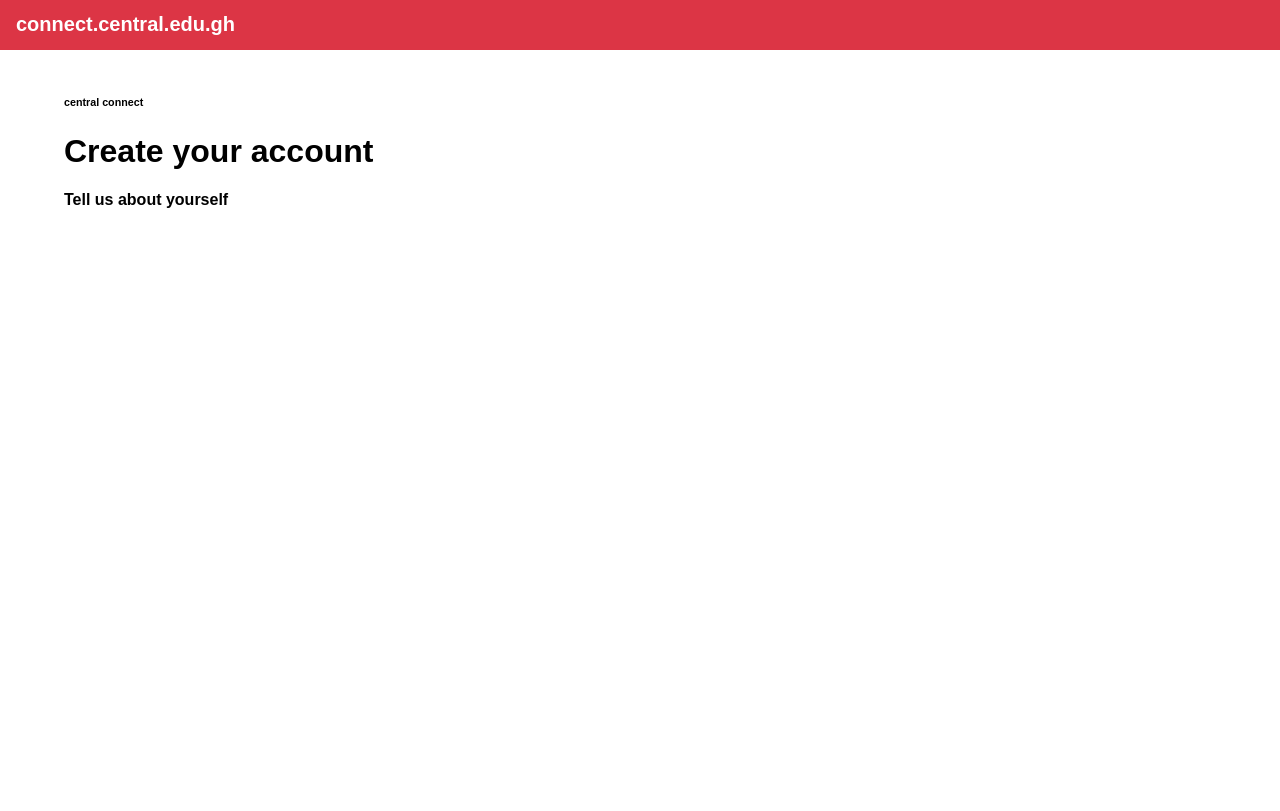
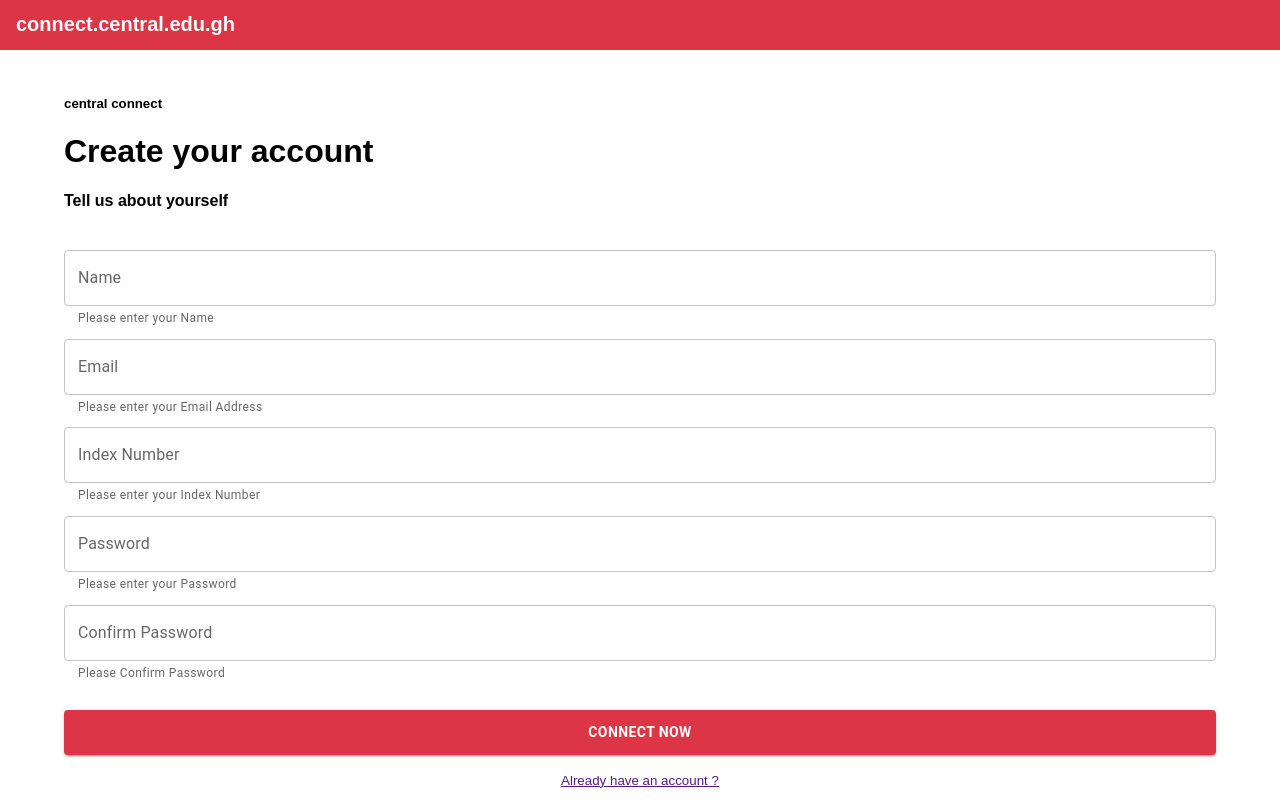
Before and after one commit to SoftLife0/Central-Connect, a React (Create React App) app: page / in a window 1280 px wide. Built offline with nearby package versions, Linux system fonts and the light colour scheme.

Commit message:
Login and Register Screen

```diff
--- a/package.json
+++ b/package.json
@@ -9,6 +9,7 @@
     "@testing-library/jest-dom": "^5.17.0",
     "@testing-library/react": "^13.4.0",
     "@testing-library/user-event": "^13.5.0",
+    "bootstrap": "^5.3.3",
     "react": "^18.2.0",
     "react-dom": "^18.2.0",
     "react-scripts": "5.0.1",
--- a/src/App.css
+++ b/src/App.css
@@ -5,3 +5,7 @@ body {
     color: #000;
     font-family: 'Plus Jakarta Display', sans-serif;
 }
+
+.text-field {
+    margin-bottom: 10px;
+}
--- a/src/App.js
+++ b/src/App.js
@@ -3,6 +3,7 @@ import './App.css'
 import Register from './components/Register';
 import Headings from './components/Headings';
 import Header from './components/Header';
+
 
 function App() {
   return (
--- a/src/components/Button.jsx
+++ b/src/components/Button.jsx
@@ -1,9 +1,12 @@
-import React from 'react'
+import React from 'react';
+import {Button} from '@mui/material';
 
-function Button() {
+const SubmitButton = ({ text }) => {
   return (
-    <div>Button</div>
-  )
-}
+    <Button variant="contained" style={{textAlign:'center', width:'100%', margin:'2vh 0 ', background:'#dc3545', padding:'10px 22px'}}>
+      <b>{text}</b>
+    </Button>
+  );
+};
 
-export default Button
+export default SubmitButton;
--- a/src/components/Headings.jsx
+++ b/src/components/Headings.jsx
@@ -3,7 +3,7 @@ import React from 'react'
 function Headings ({ subTitle, mainTitle, description }) {
   return (
     <div className='heading'>
-        <h6 className='text-muted'>{subTitle}</h6>
+        <h5 className='text-muted'>{subTitle}</h5>
         <h1>{mainTitle}</h1>
         <h4>{description}</h4>
     </div>
--- a/src/components/Register.jsx
+++ b/src/components/Register.jsx
@@ -2,7 +2,9 @@ import React from 'react'
 import Container from '@mui/material/Container';
 import Headings from './Headings';
 import Header from './Header';
-
+// import logo from '../assets/Central.png'
+import { Grid, TextField } from '@mui/material';
+import SubmitButton from './Button';
 
 const Register = () => {
   return (
@@ -14,6 +16,31 @@ const Register = () => {
           <Headings subTitle="central connect" mainTitle="Create your account" description="Tell us about yourself" />
         </div>
 
+        {/* <img src={logo} alt="" width={200}/> */}
+
+        <div style={{marginTop:'5vh'}}>
+          <Grid container spacing={2}>
+            <Grid item xs={12}>
+              <div className='form-group'>
+                <TextField helperText="Please enter your Name" type='name' label="Name" fullWidth style={{marginBottom:'10px'}}/>
+                <TextField helperText="Please enter your Email Address" type='email' label="Email" fullWidth style={{marginBottom:'10px'}}/>
+                <TextField helperText="Please enter your Index Number" type='text' label="Index Number" fullWidth style={{marginBottom:'10px'}}/>
+                <TextField helperText="Please enter your Password" type='password' label="Password" fullWidth style={{marginBottom:'10px'}}/>
+                <TextField helperText="Please Confirm Password" type='password' label="Confirm Password" fullWidth style={{marginBottom:'10px'}}/>
+
+              </div>
+            </Grid>
+
+          </Grid>
+        </div>
+
+        <div>
+          <SubmitButton text="Connect Now"/>
+          <div style={{textAlign:'center'}}>
+            <small ><a href="">Already have an account ?</a></small>
+          </div>
+        </div>
+
       </Container>
     </div>
   )
```
Also changed, not shown: src/assets/Central.png (renamed from public/Central.png), 1 other file (tests, documents, lock files or other folders).
